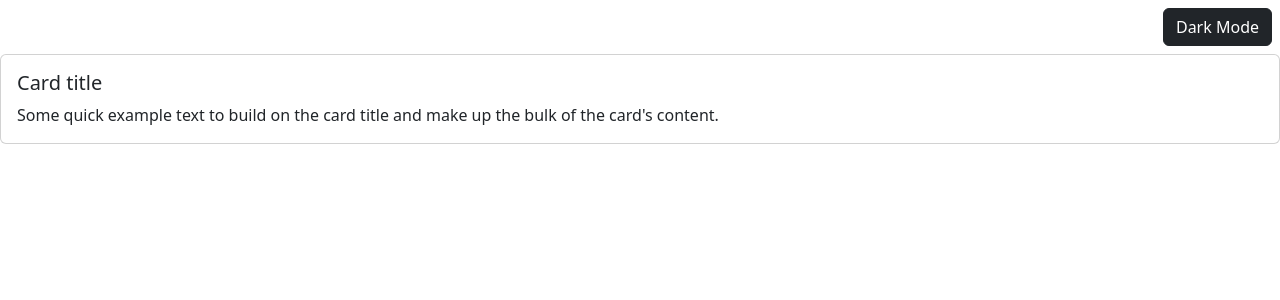
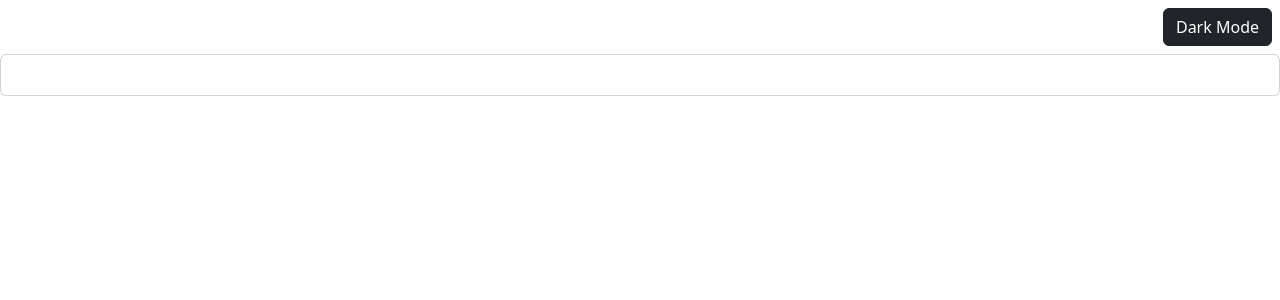
Before and after one commit to Mohamed-Nasr7/posts-darkmode, a React (Create React App) app: page /post in a window 1280 px wide. Shown: the top 300 px of the page. Built offline with nearby package versions, Linux system fonts and the light colour scheme.

Commit message:
Render the post title and body values of the store in the card elements

```diff
--- a/src/components/PostComments.tsx
+++ b/src/components/PostComments.tsx
@@ -9,11 +9,8 @@
     <div>
       <div className='card'>
         <div className='card-body'>
-          <h5 className='card-title'>Card title</h5>
-          <p className='card-text'>
-            Some quick example text to build on the card title and make up the
-            bulk of the card's content.
-          </p>
+          <h5 className='card-title'>{post.title}</h5>
+          <p className='card-text'>{post.body}</p>
         </div>
       </div>
     </div>
```
